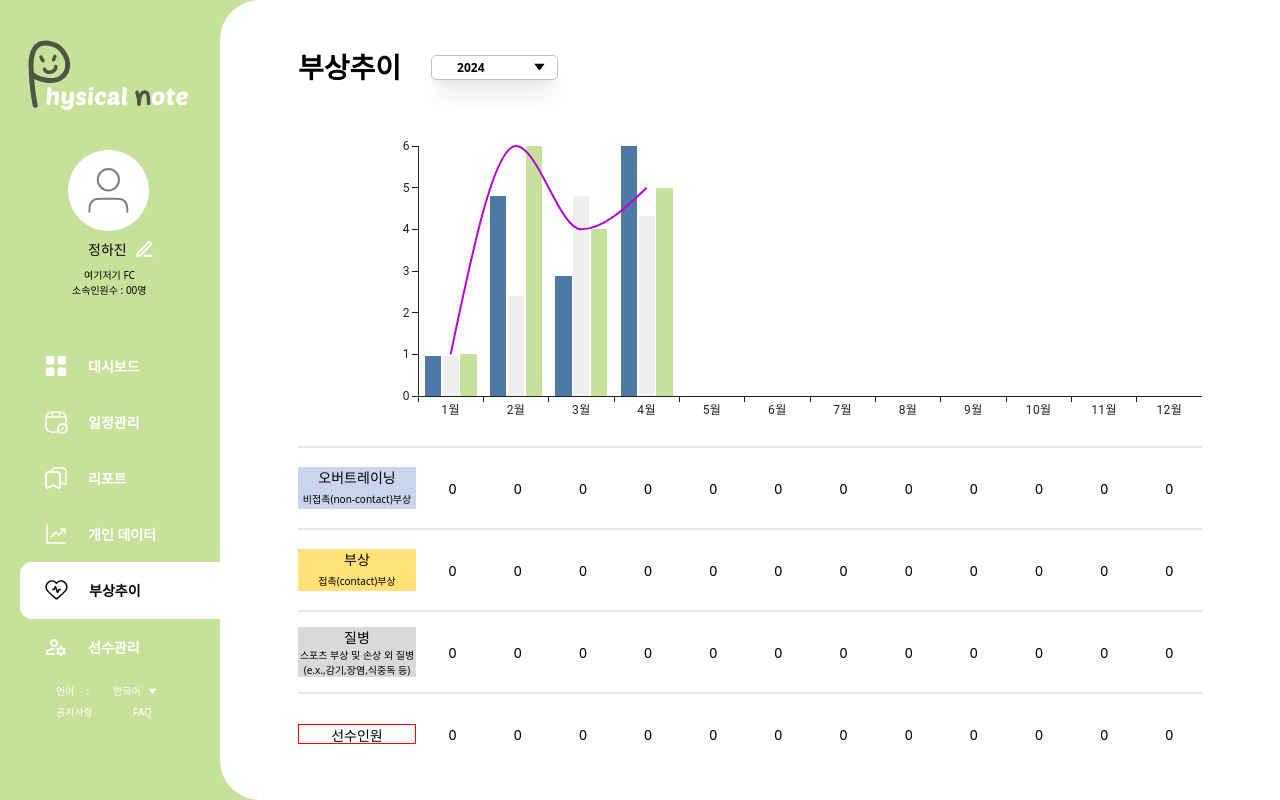
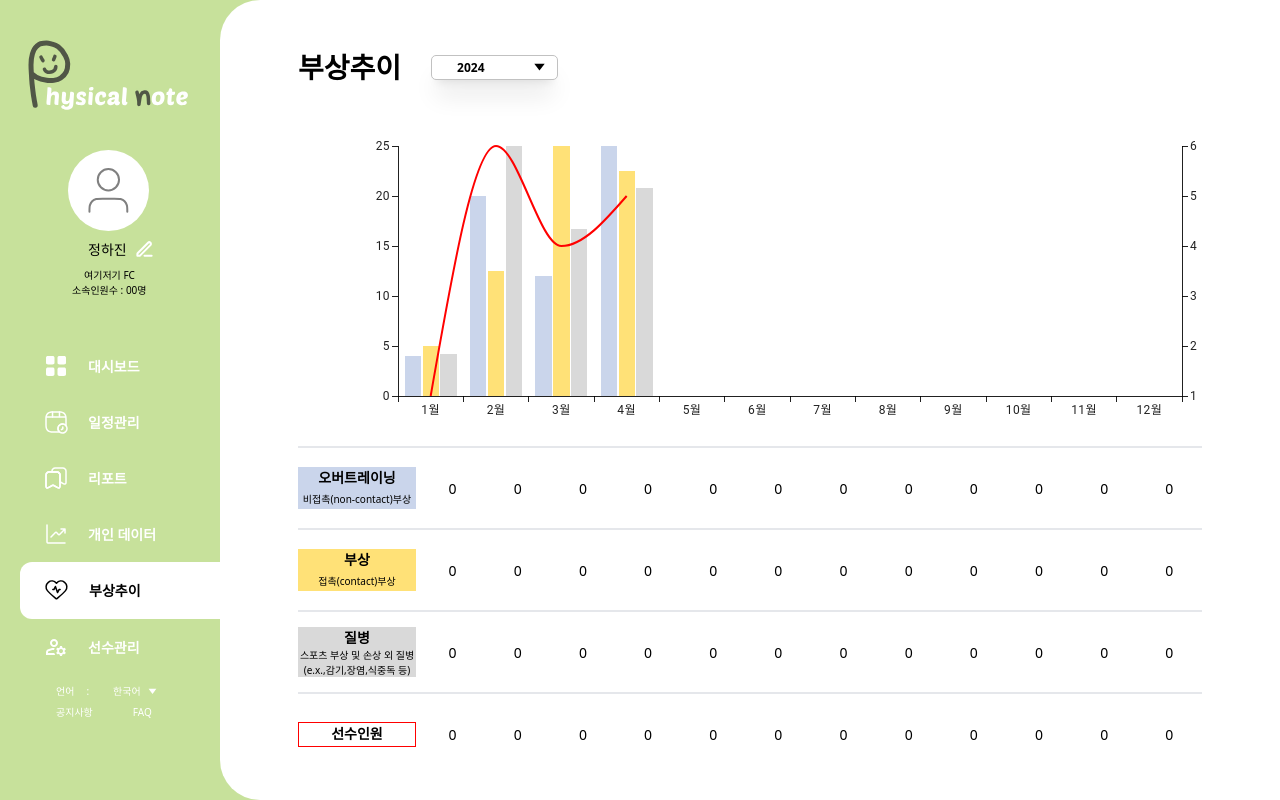
Before and after one commit to KangHayeonn/physicalnote-web, a Next.js app: page /injuryProgress in a window 1280 px wide. Built offline with nearby package versions, Linux system fonts and the light colour scheme; no server answers.

Commit message:
[ADD] : 부상추이 그래프 조회 chartjs & UI 보완

```diff
--- a/src/components/common/axisWithComposition.tsx
+++ b/src/components/common/axisWithComposition.tsx
@@ -6,25 +6,11 @@ import { BarPlot } from "@mui/x-charts/BarChart";
 import { ChartsXAxis } from "@mui/x-charts/ChartsXAxis";
 import { ChartsYAxis } from "@mui/x-charts/ChartsYAxis";
 import { axisClasses } from "@mui/x-charts/ChartsAxis";
-
-interface SeriesData {
-  type: "line" | "bar" | "pie" | "scatter";
-  id: string;
-  yAxisKey: string;
-  data: number[];
-}
-
-interface YAxisIds {
-  id: string;
-}
-
-interface AxisWithCompositionProps {
-  xAxisData: string[];
-  seriesData: SeriesData[];
-  yAxisIds: YAxisIds[];
-  height?: number;
-  margin?: { left: number; right: number };
-}
+import {
+  SeriesDataType,
+  YAxisIds,
+  AxisWithCompositionProps,
+} from "@/types/chart";
 
 const AxisWithComposition = ({
   xAxisData,
@@ -61,9 +47,8 @@ const AxisWithComposition = ({
         <BarPlot />
         <LinePlot />
         <ChartsXAxis axisId="quarters" labelFontSize={18} />
-        <ChartsYAxis axisId="quantities" />
-        {/* <ChartsYAxis axisId="qqq" position="right" /> */}
-        <ChartsYAxis axisId="money" position="right" />
+        <ChartsYAxis axisId={`${yAxisIds[0].id}`} />
+        <ChartsYAxis axisId={`${yAxisIds[2].id}`} position="right" />
       </ResponsiveChartContainer>
     </Box>
   );
--- /dev/null
+++ b/src/constants/injuryProgress.ts
@@ -0,0 +1,50 @@
+import { SeriesDataType } from "@/types/chart";
+
+export const xAxisData = [
+  "1월",
+  "2월",
+  "3월",
+  "4월",
+  "5월",
+  "6월",
+  "7월",
+  "8월",
+  "9월",
+  "10월",
+  "11월",
+  "12월",
+];
+
+export const seriesData: SeriesDataType[] = [
+  {
+    type: "bar",
+    yAxisKey: "nonContactCnt",
+    data: [4, 20, 12, 25],
+    color: "#CAD5EB",
+  },
+  {
+    type: "bar",
+    yAxisKey: "contactCnt",
+    data: [4, 10, 20, 18],
+    color: "#FFE177",
+  },
+  {
+    type: "line",
+    yAxisKey: "totalCount",
+    data: [1, 6, 4, 5],
+    color: "#FF0000",
+  },
+  {
+    type: "bar",
+    yAxisKey: "diseaseCount",
+    data: [1, 6, 4, 5],
+    color: "#D9D9D9",
+  },
+];
+
+export const yAxisIds = [
+  { id: "nonContactCnt" },
+  { id: "contactCnt" },
+  { id: "totalCount" },
+  { id: "diseaseCount" },
+];
--- a/src/pages/injuryProgress/index.tsx
+++ b/src/pages/injuryProgress/index.tsx
@@ -1,61 +1,13 @@
 import { NextPage } from "next";
 import Layout from "@/components/layout";
-import Search from "@/components/common/search";
-import { BarChart } from "@mui/x-charts";
 import AxisWithComposition from "@/components/common/axisWithComposition";
 import { useState } from "react";
 import DatePickerComponent from "@/components/common/datepicker";
+import { xAxisData, seriesData, yAxisIds } from "@/constants/injuryProgress";
 
 const InjuryProgress: NextPage = () => {
   const [isPlayer, setIsPlayer] = useState(false);
   const [searchYear, setSearchYear] = useState<Date | null>(null);
-
-  const xAxisData = [
-    "1월",
-    "2월",
-    "3월",
-    "4월",
-    "5월",
-    "6월",
-    "7월",
-    "8월",
-    "9월",
-    "10월",
-    "11월",
-    "12월",
-  ];
-
-  const seriesData = [
-    {
-      type: "bar",
-      // id: "revenue",
-      yAxisKey: "money",
-      data: [4, 20, 12, 25],
-      color: "#4e79a7",
-    },
-    {
-      type: "bar",
-      // id: "revenue",
-      yAxisKey: "money",
-      data: [4, 10, 20, 18],
-      color: "#efefef",
-    },
-    {
-      type: "line",
-      // id: 'cookies',
-      yAxisKey: "quantities",
-      data: [1, 6, 4, 5],
-    },
-    {
-      type: "bar",
-      // id: 'icecream',
-      yAxisKey: "quantities",
-      data: [1, 6, 4, 5],
-      color: "#C6E19B",
-    },
-  ];
-
-  const yAxisIds = [{ id: "money" }, { id: "quantities" }];
 
   return (
     <Layout>
@@ -64,20 +16,21 @@ const InjuryProgress: NextPage = () => {
         <DatePickerComponent calendarType="year" changeYear={setSearchYear} />
       </div>
       <div className="my-2 w-full grid">
+        {!isPlayer ? (
+          <>
             <div className="grid-cols-12">
               <AxisWithComposition
                 xAxisData={xAxisData}
                 seriesData={seriesData}
                 yAxisIds={yAxisIds}
                 height={350}
-            margin={{ left: 120, right: 0 }}
+                margin={{ left: 100, right: 20 }}
               />
             </div>
-        {!isPlayer ? (
             <div className="divide-y-2">
               <div className="h-[82px] flex items-center space-x-1 border-t-2">
                 <div className="w-[118px] h-[42px] text-center flex flex-col bg-[#CAD5EB]                      ] space-y-1">
-                <span className="text-[14px] font-[500]">오버트레이닝</span>
+                  <span className="text-[14px] font-[700]">오버트레이닝</span>
                   <span className="text-[10px] font-[400]">
                     비접촉(non-contact)부상
                   </span>
@@ -92,7 +45,7 @@ const InjuryProgress: NextPage = () => {
               </div>
               <div className="h-[82px] flex items-center space-x-1">
                 <div className="w-[118px] h-[42px] text-center flex flex-col bg-[#FFE177] space-y-1">
-                <span className="text-[14px] font-[500]">부상</span>
+                  <span className="text-[14px] font-[700]">부상</span>
                   <span className="text-[10px] font-[400]">
                     접촉(contact)부상
                   </span>
@@ -107,7 +60,7 @@ const InjuryProgress: NextPage = () => {
               </div>
               <div className="h-[82px] flex items-center space-x-1">
                 <div className="w-[118px] h-[50px] text-center flex flex-col bg-[#D9D9D9]">
-                <span className="text-[14px] font-[500]">질병</span>
+                  <span className="text-[14px] font-[700]">질병</span>
                   <span className="text-[10px] font-[400]">
                     스포츠 부상 및 손상 외 질병
                     <br />
@@ -123,8 +76,8 @@ const InjuryProgress: NextPage = () => {
                 </div>
               </div>
               <div className="h-[82px] flex items-center space-x-1">
-              <div className="w-[118px] h-[20px] text-center flex flex-col border-[#f00] border space-y-1">
-                <span className="text-[14px] font-[500]">선수인원</span>
+                <div className="w-[118px] h-[25px] text-center flex flex-col border-[#f00] border space-y-1">
+                  <span className="text-[14px] font-[700]">선수인원</span>
                 </div>
                 <div className="flex flex-1">
                   {[0, 0, 0, 0, 0, 0, 0, 0, 0, 0, 0, 0].map((el, idx) => (
@@ -135,6 +88,7 @@ const InjuryProgress: NextPage = () => {
                 </div>
               </div>
             </div>
+          </>
         ) : (
           <div className="flex h-[250px] justify-center items-center text-[14px] font-[400]">
             등록된 선수가 없습니다.
--- /dev/null
+++ b/src/types/chart.ts
@@ -0,0 +1,18 @@
+export interface SeriesDataType {
+  type: "line" | "bar" | "pie" | "scatter";
+  yAxisKey: string;
+  data: number[];
+  color: string;
+}
+
+export interface YAxisIds {
+  id: string;
+}
+
+export interface AxisWithCompositionProps {
+  xAxisData: string[];
+  seriesData: any;
+  yAxisIds: YAxisIds[];
+  height?: number;
+  margin?: { left: number; right: number };
+}
```
Lines whose indentation alone changed are shown as unchanged.
